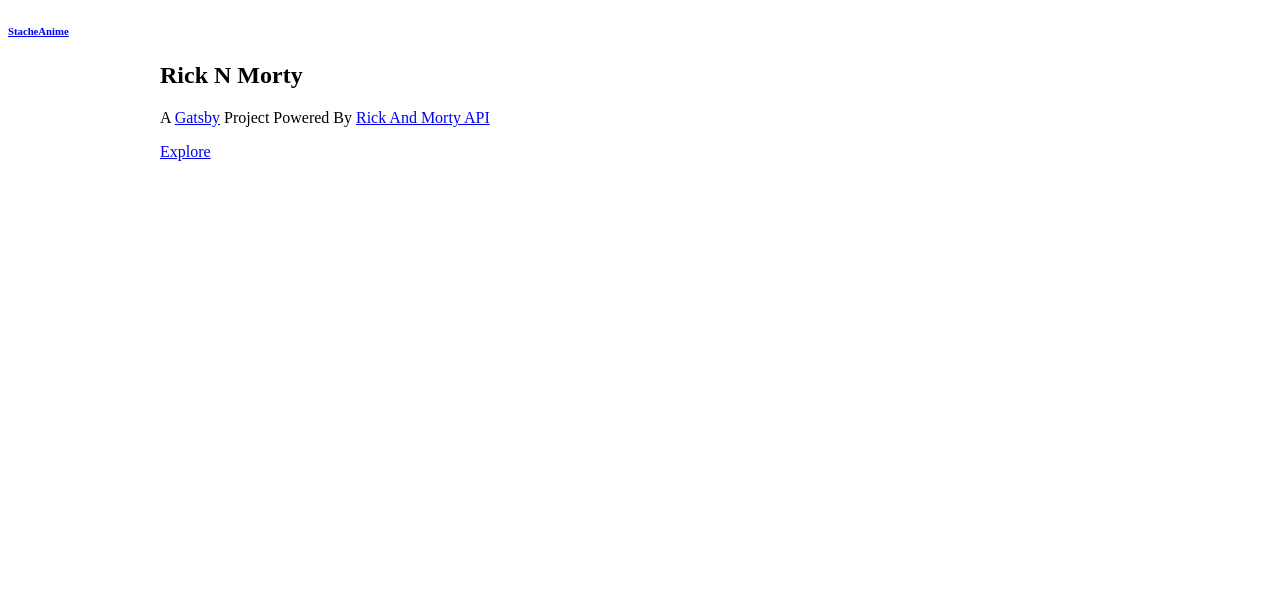
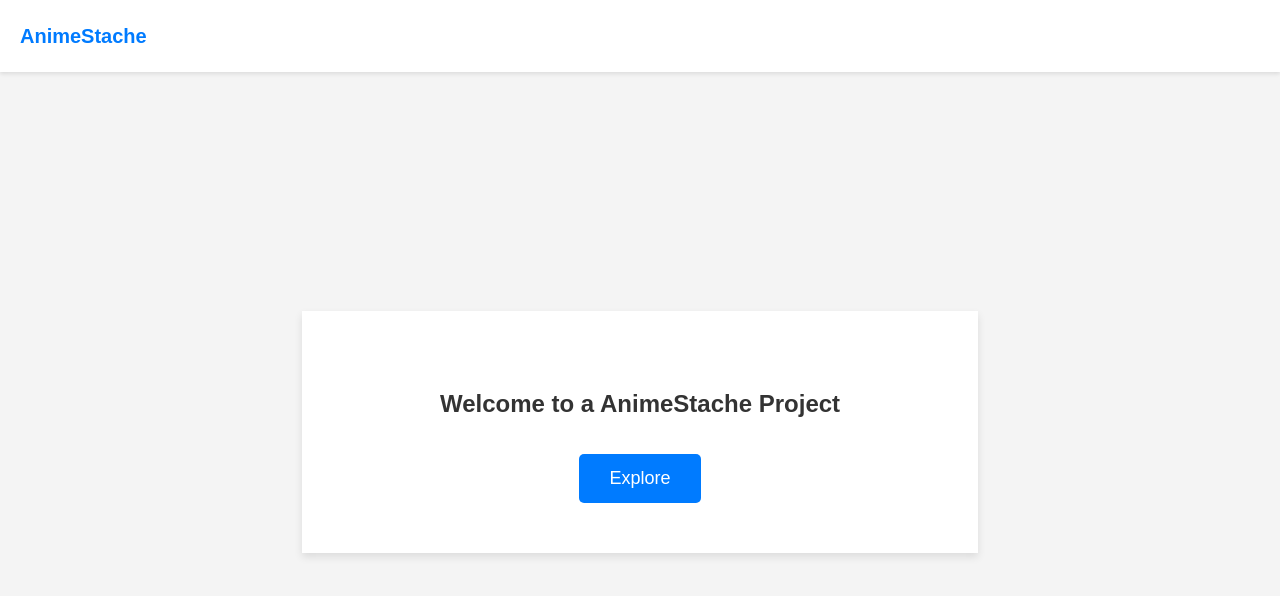
Before and after one commit to deludd/SecretStacheTest, a Gatsby site: page / in a window 1280 px wide. Built offline with nearby package versions, Linux system fonts and the light colour scheme; Gatsby itself is replaced by a stand-in of ours.

Commit message:
Refactoring and styles. Without search

```diff
--- a/src/components/header.js
+++ b/src/components/header.js
@@ -1,20 +1,22 @@
 import React from 'react'
 import { Link } from 'gatsby'
+
+import { HeaderWrapper, NavItem, NavList,Logo } from '../styles/HeaderStyles'
 
 const Header = () => {
   return (
     <>
-      <header className="appBar">
-        <nav className="toolbar">
-          <div className="siteTitle">
-            <h6 className="title">
+      <HeaderWrapper>
+        <NavList>
+          <NavItem>
+            <Logo className="title">
               <Link to="/" className="navLink">
-                StacheAnime
+                AnimeStache
               </Link>
-            </h6>
-          </div>
-        </nav>
-      </header>
+            </Logo>
+          </NavItem>
+        </NavList>
+      </HeaderWrapper>
     </>
   )
 }
--- a/src/components/layout.js
+++ b/src/components/layout.js
@@ -1,18 +1,8 @@
 import React from 'react'
 import { useStaticQuery, graphql } from 'gatsby'
 import Header from './Header'
-import styled from 'styled-components';
 
-
-const Container = styled.div`
-  max-width: 960px;
-  margin: 0 auto;
-  padding: 0 20px;
-
-  .main-content {
-    margin-top: 20px;
-  }
-`;
+import { GlobalStyles, Container } from '../styles/LayoutSyles'
 
 const Layout = ({ children }) => {
   const data = useStaticQuery(graphql`
@@ -27,9 +17,10 @@
 
   return (
     <>
+      <GlobalStyles />
       <Header siteTitle={data.site.siteMetadata.title} />
       <Container>
-        <main className="main-content">
+        <main>
           {children}
         </main>
       </Container>
--- a/src/pages/index.js
+++ b/src/pages/index.js
@@ -1,25 +1,31 @@
 import React from 'react'
 import Layout from '../components/Layout'
 import Seo from '../components/SEO'
+
+import {
+  Container,
+  Paper,
+  Subtitle,
+  ButtonGroup,
+  ExploreButton,
+} from "../styles/IndexPageStyles";
 
 const IndexPage = () => {
   return (
     <Layout>
       <Seo title="Home" />
-      <div className="container">
-        <div className="paper">
-          <h2 className="title">Rick N Morty</h2>
-          <p className="subtitle">
-            A <a href="https://www.gatsbyjs.org/">Gatsby</a> Project Powered By{' '}
-            <a href="https://rickandmortyapi.com/">Rick And Morty API</a>
-          </p>
-          <div className="get-started-button-group">
-            <a href="/anime/all/page=1" className="explore-button">
+      <Container>
+        <Paper>
+          <Subtitle>
+            Welcome to a AnimeStache Project
+          </Subtitle>
+          <ButtonGroup>
+            <ExploreButton href="/anime/all/page=1">
               Explore
-            </a>
-          </div>
-        </div>
-      </div>
+            </ExploreButton>
+          </ButtonGroup>
+        </Paper>
+      </Container>
     </Layout>
   )
 }
--- /dev/null
+++ b/src/styles/HeaderStyles.js
@@ -0,0 +1,22 @@
+import styled from 'styled-components';
+
+export const HeaderWrapper = styled.header`
+    background-color: #fff;
+    padding: 20px 0;
+    box-shadow: 0 2px 4px rgba(0, 0, 0, 0.1);
+`;
+
+export const NavList = styled.nav`
+    display: flex;
+    list-style: none;
+    padding-left: 0;
+`;
+
+export const NavItem = styled.div`
+    margin-right: 20px;
+`;
+
+export const Logo = styled.h6`
+    margin-left: 20px;
+    font-size: 20px;
+`;
--- /dev/null
+++ b/src/styles/IndexPageStyles.js
@@ -0,0 +1,44 @@
+import styled from 'styled-components';
+
+export const Container = styled.div`
+    display: flex;
+    justify-content: center;
+    align-items: center;
+    height: 90vh;
+`;
+
+export const Paper = styled.div`
+    width: 60%;
+    padding: 50px;
+    background-color: #fff;
+    box-shadow: 0 4px 8px rgba(0, 0, 0, 0.1);
+    text-align: center;
+`;
+
+export const Subtitle = styled.p`
+    font-size: 24px;
+    font-weight: bold;
+    margin-bottom: 30px;
+    color: #333;
+`;
+
+export const ButtonGroup = styled.div`
+    margin-top: 20px;
+`;
+
+export const ExploreButton = styled.a`
+    display: inline-block;
+    padding: 10px 30px;
+    font-size: 18px;
+    background-color: #007bff;
+    color: #fff;
+    text-decoration: none;
+    border-radius: 5px;
+    transition: background-color 0.3s, transform 0.3s;
+
+    &:hover {
+      transform: translateY(-5px);
+      background-color: #0056b3;
+      color: #fff;
+    }
+`;
--- /dev/null
+++ b/src/styles/LayoutSyles.js
@@ -0,0 +1,38 @@
+import styled from 'styled-components';
+import { createGlobalStyle } from 'styled-components';
+
+export const Container = styled.div`
+  max-width: 960px;
+  margin: 0 auto;
+  padding: 0 20px;
+
+  .main-content {
+    margin-top: 20px;
+  }
+`;
+
+
+export const GlobalStyles = createGlobalStyle`
+  body {
+    font-family: 'Bree Serif', sans-serif;
+    line-height: 1.6;
+    color: #333;
+    background-color: #f4f4f4;
+    margin: 0;
+    padding: 0;
+  }
+
+  h1, h2, h3, h4, h5, h6 {
+    font-weight: bold;
+    margin: 0;
+  }
+
+  a {
+    text-decoration: none;
+    color: #007bff;
+  }
+
+  a:hover {
+    color: #0056b3;
+  }
+`;
```
Also changed, not shown: src/components/Pagination.js (+8 -74 lines), src/components/SingleAnimeCard.js (+6 -4 lines), src/styles/AnimePageStyles.js (added, +42 -0 lines), src/styles/MainPageStyles.js (added, +44 -0 lines), src/styles/PaginationStyles.js (added, +79 -0 lines), src/styles/SingleAnimeComponentStyles.js (added, +18 -0 lines), src/styles/SingleAnimePageStyles.js (added, +56 -0 lines), src/templates/anime.js (+16 -37 lines), src/templates/singleAnime.js (+20 -11 lines).
